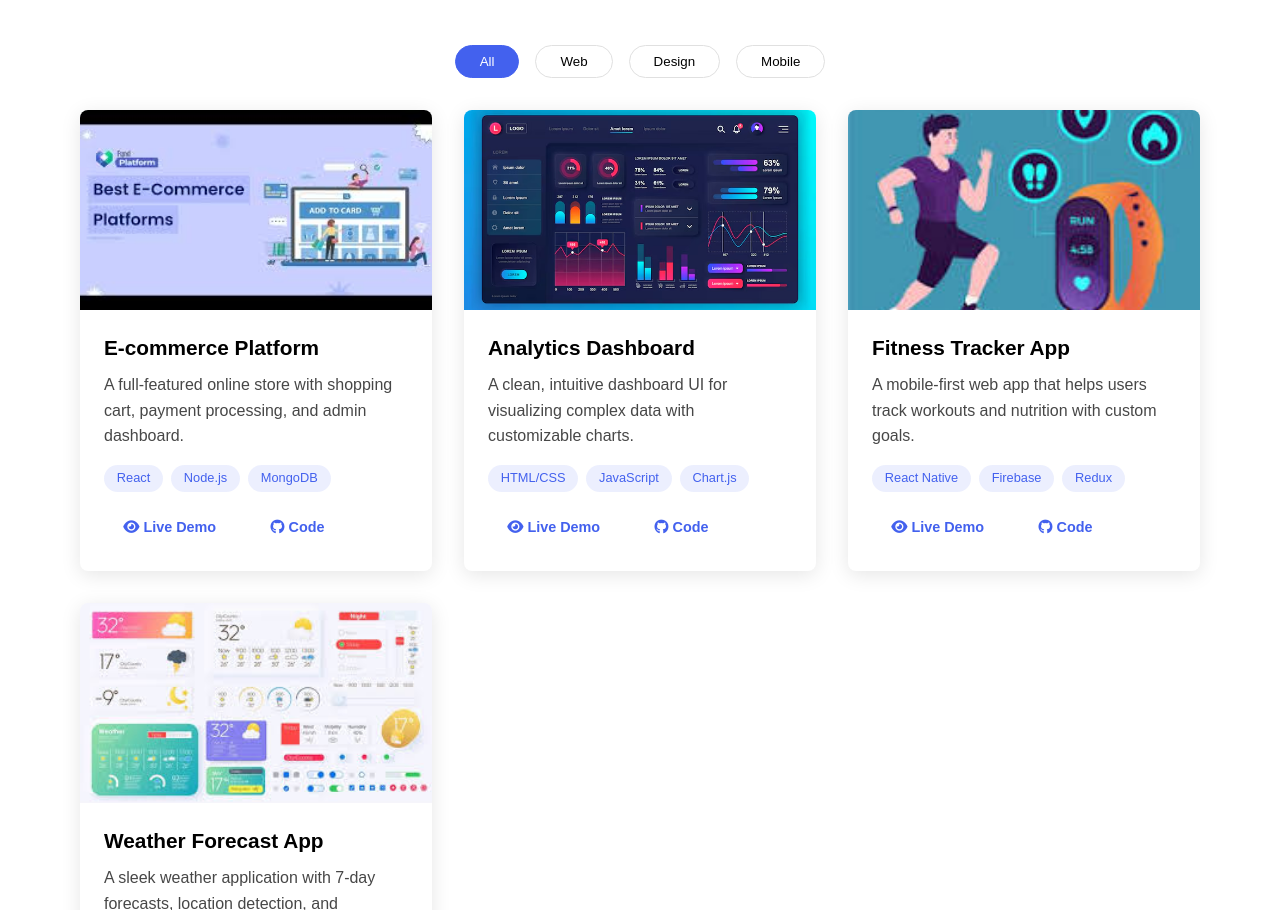
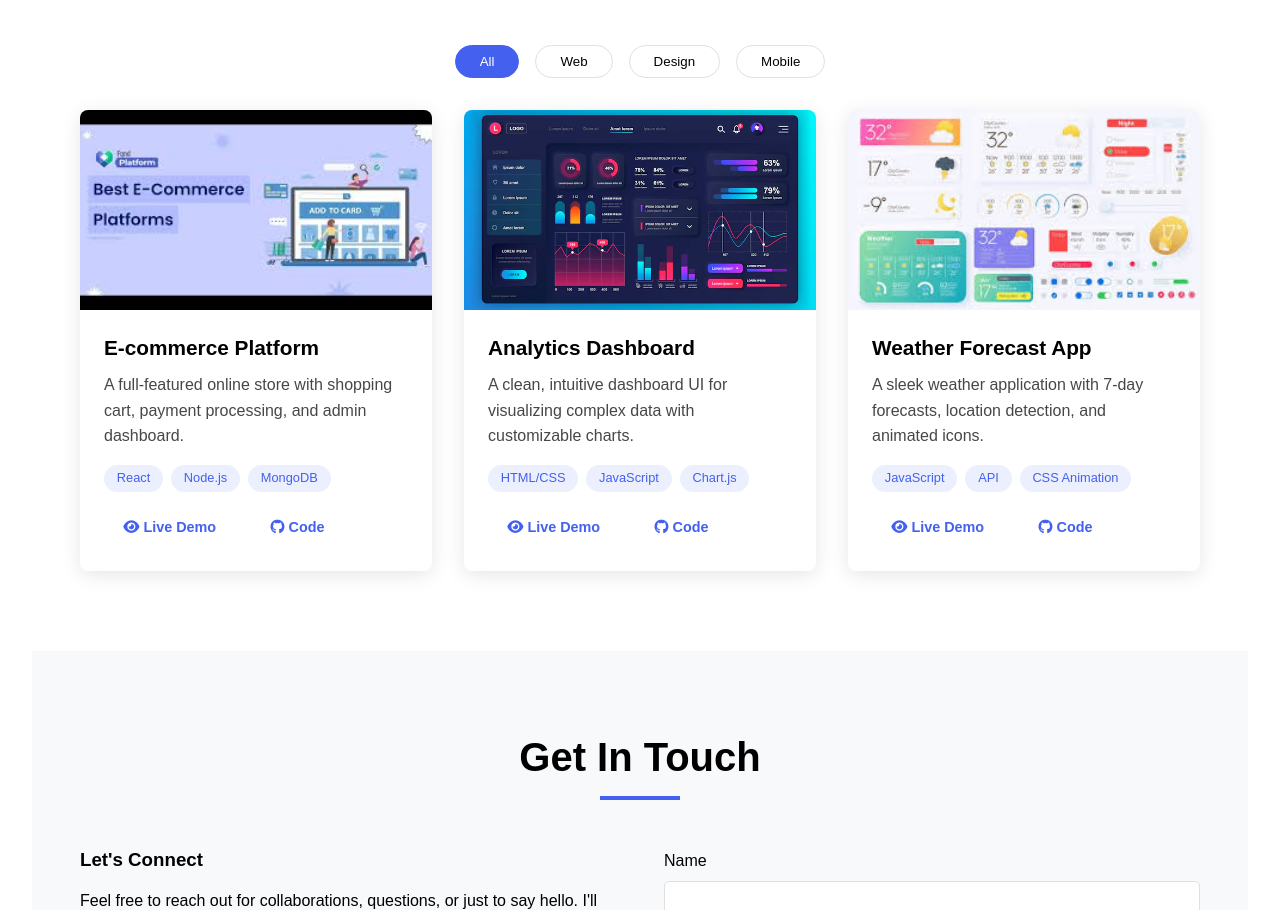
Before and after one commit to padmakumarjetti/portfolio, a plain HTML site: page index.html in a window 1280 px wide. Shown: the part 1590-2500 px from the top of the page. Drawn offline with Linux system fonts and the light colour scheme; a script that the page names is missing.

Commit message:
Update index.html

```diff
--- a/index.html
+++ b/index.html
@@ -203,24 +203,6 @@
                     </div>
                 </div>
 
-                <div class="project-card" data-category="mobile">
-                    <div class="project-img">
-                        <img src="fitness.jpg" alt="Fitness App">
-                    </div>
-                    <div class="project-info">
-                        <h3>Fitness Tracker App</h3>
-                        <p>A mobile-first web app that helps users track workouts and nutrition with custom goals.</p>
-                        <div class="project-tags">
-                            <span>React Native</span>
-                            <span>Firebase</span>
-                            <span>Redux</span>
-                        </div>
-                        <div class="project-links">
-                            <a href="https://github.com/padmakumarjetti/Data-Science-Projects" class="btn small-btn"><i class="fas fa-eye"></i> Live Demo</a>
-                            <a href="https://github.com/padmakumarjetti/Data-Science-Projects" class="btn small-btn"><i class="fab fa-github"></i> Code</a>
-                        </div>
-                    </div>
-                </div>
 
                 <div class="project-card" data-category="web">
                     <div class="project-img">
```
